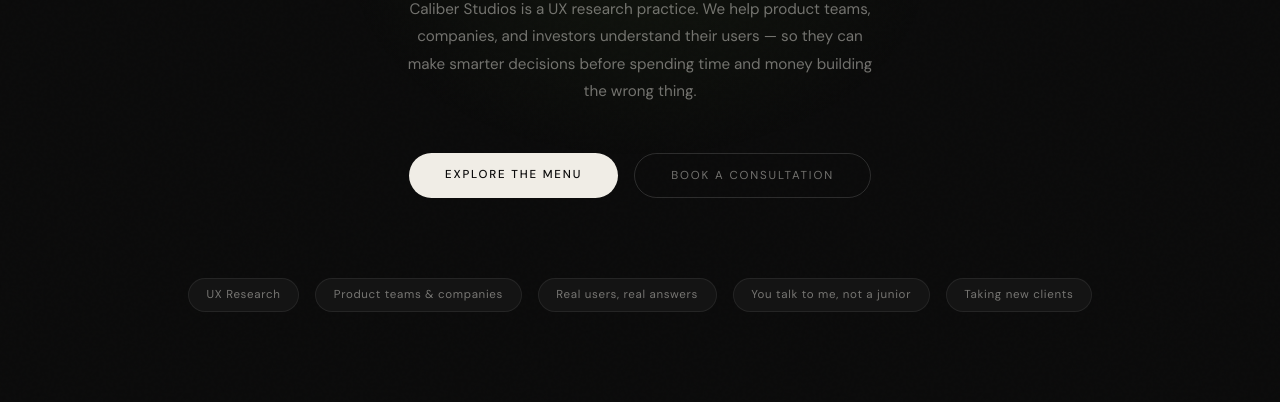
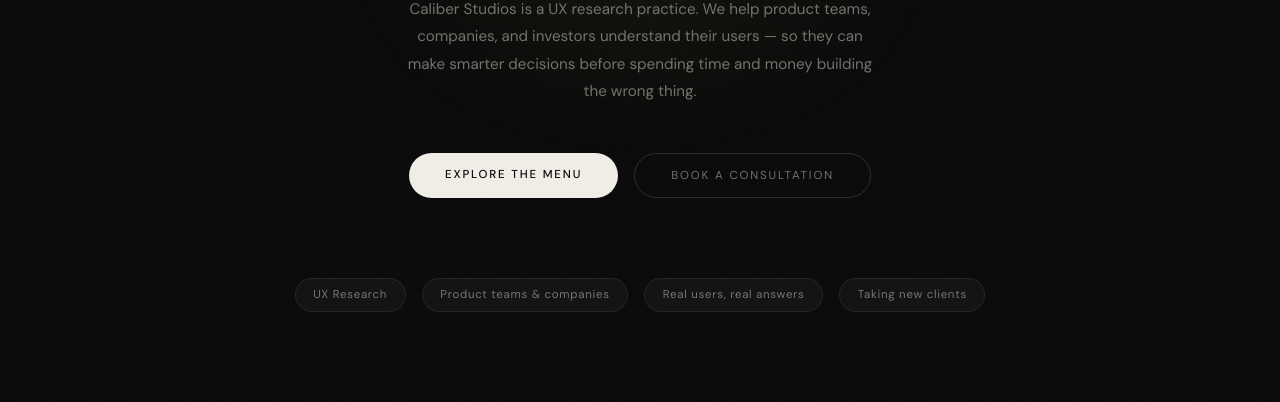
Before and after one commit to cepineda7/portfolio, a plain HTML site: page index.html in a window 1280 px wide. Shown: the part 398-800 px from the top of the page. Drawn offline with nearby package versions, Linux system fonts and the light colour scheme; a web font is replaced by a local one.

Commit message:
Update index.html

```diff
--- a/index.html
+++ b/index.html
@@ -1167,7 +1167,6 @@
     <span class="hero-chip">UX Research</span>
     <span class="hero-chip">Product teams & companies</span>
     <span class="hero-chip">Real users, real answers</span>
-    <span class="hero-chip">You talk to me, not a junior</span>
     <span class="hero-chip">Taking new clients</span>
   </div>
 </section>
```
